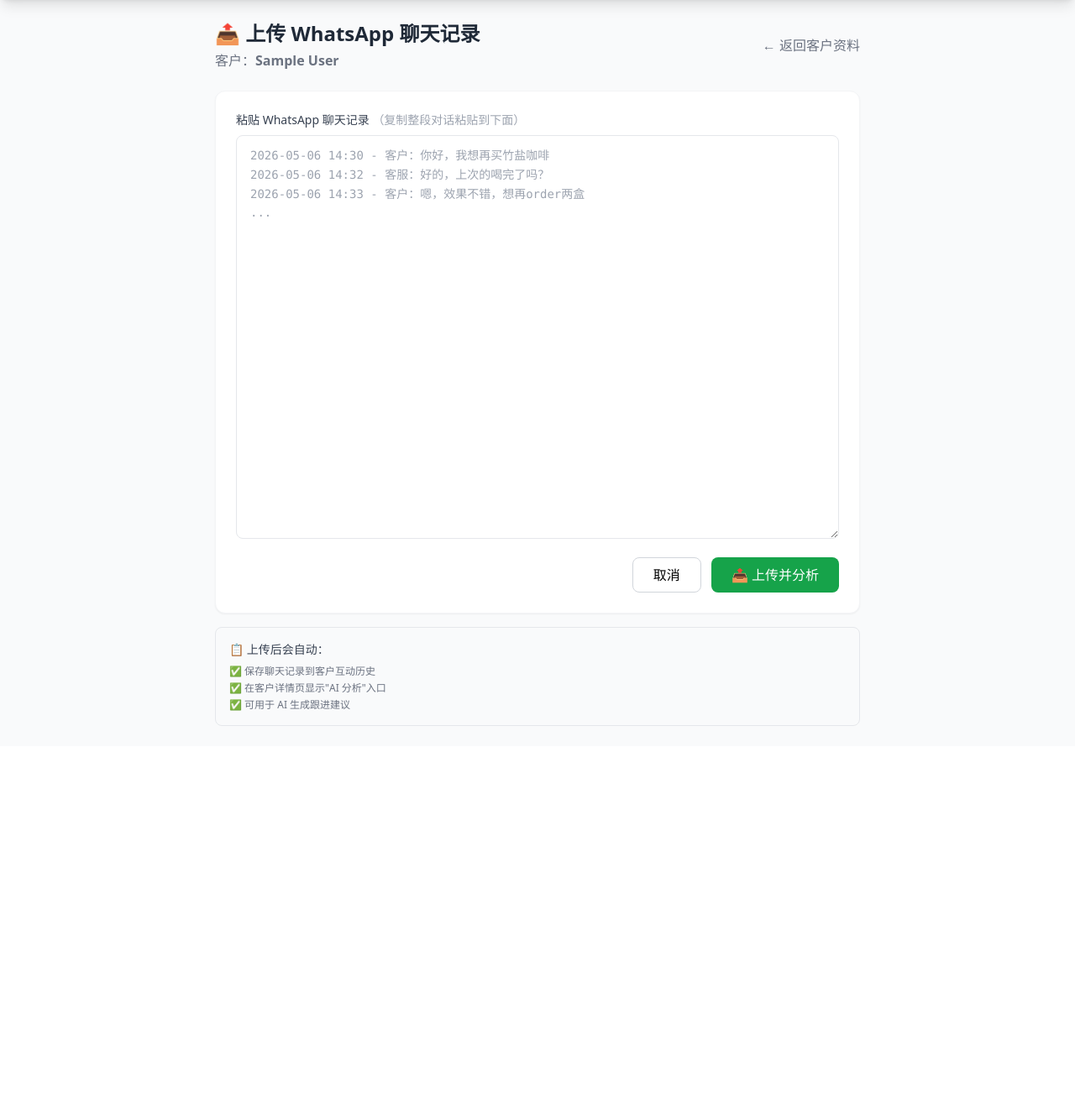
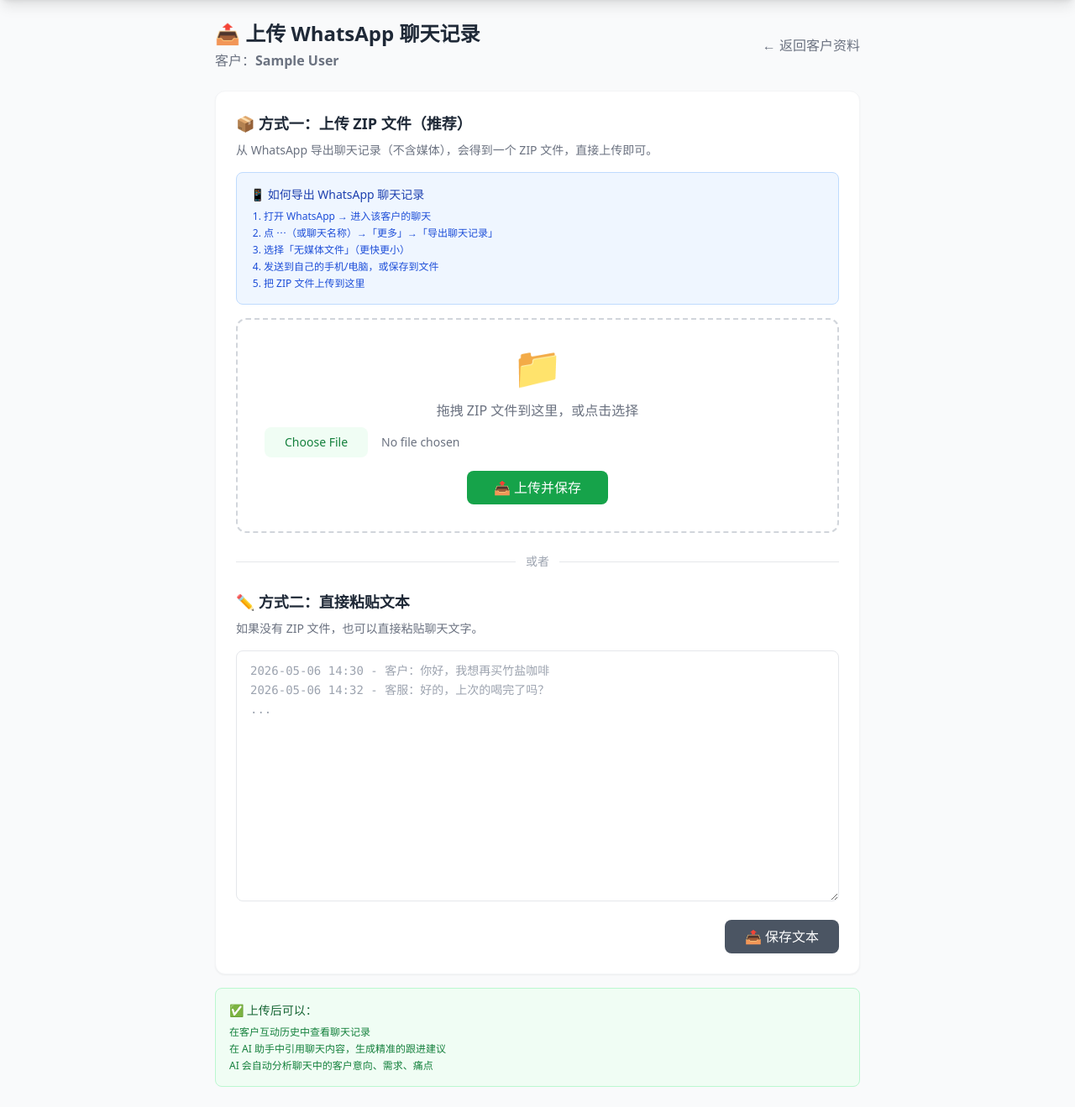
Before and after one commit to jiangyisheng9-bot/hk3-crm, a Flask app: page /customers/1/whatsapp-upload in a window 1280 px wide. Shown: the part 64-1383 px from the top of the page at 84% size. Before the commit the page ends 929 px from the top, so only its background shows below. Run offline with Flask 3, Linux system fonts and the light colour scheme; tables that the repository leaves empty hold one stand-in row (values such as "Sample post"); some libraries are stand-ins or nearby versions.

Commit message:
WhatsApp ZIP file upload support (WhatsApp export)

```diff
--- a/app.py
+++ b/app.py
@@ -10,6 +10,7 @@ from flask_sqlalchemy import SQLAlchemy
 
 app = Flask(__name__)
 app.secret_key = 'hk3-crm-secret-key-change-in-production'
+app.config['MAX_CONTENT_LENGTH'] = 50 * 1024 * 1024  # 50MB max upload
 basedir = os.path.abspath(os.path.dirname(__file__))
 app.config['SQLALCHEMY_DATABASE_URI'] = 'sqlite:///' + os.path.join(basedir, 'hk3_crm.db')
 app.config['SQLALCHEMY_TRACK_MODIFICATIONS'] = False
@@ -732,16 +733,67 @@ def customer_ai_chat(id):
 def customer_whatsapp_upload(id):
     c = Customer.query.get_or_404(id)
     if request.method == 'POST':
-        content = request.form.get('whatsapp_content', '').strip()
+        content = ''
+        filename = ''
+        file_size = 0
+
+        # 方式1：上传 ZIP 文件（WhatsApp 导出格式）
+        if 'zip_file' in request.files and request.files['zip_file'].filename:
+            f = request.files['zip_file']
+            filename = f.filename
+            file_size = len(f.read())
+            f.seek(0)
+
+            # Save to temp and extract
+            import zipfile
+            import tempfile
+            try:
+                with tempfile.NamedTemporaryFile(suffix='.zip', delete=False) as tmp:
+                    f.save(tmp.name)
+                    with zipfile.ZipFile(tmp.name, 'r') as zf:
+                        # Find the _chat.txt file (WhatsApp export format)
+                        txt_files = [n for n in zf.namelist() if n.endswith('.txt')]
+                        if txt_files:
+                            # Usually the main chat file
+                            chat_file = txt_files[0]
+                            content = zf.read(chat_file).decode('utf-8', errors='replace')
+                        else:
+                            # Try reading any readable file
+                            for name in zf.namelist():
+                                try:
+                                    content = zf.read(name).decode('utf-8', errors='replace')
+                                    if len(content) > 100:
+                                        break
+                                except:
+                                    continue
+                    os.unlink(tmp.name)
+            except Exception as e:
+                flash(f'ZIP 文件解析失败：{e}', 'warning')
+                return render_template('whatsapp_upload.html', customer=c)
+
+        # 方式2：直接粘贴文本（备用）
+        if not content:
+            content = request.form.get('whatsapp_content', '').strip()
+
         if content:
-            # Store as interaction
+            # Truncate if too long
+            if len(content) > 50000:
+                content = content[:50000] + '\n\n...（记录过长，已截断至50000字）'
+
+            # Generate summary
+            lines = content.split('\n')
+            summary = f'上传的聊天记录（{len(lines)}行, {len(content)}字）'
+            if filename:
+                summary += f' | 文件：{filename}（{file_size//1024}KB）'
+
             i = Interaction(
                 interaction_id=f'WA-{datetime.utcnow().strftime("%Y%m%d%H%M%S")}-{id}',
                 customer_id=id,
                 channel='WhatsApp Chat',
                 direction='双方',
-                content_summary=f'上传的聊天记录（{len(content)}字）',
+                content_summary=summary,
                 whatsapp_content=content,
+                attachments=filename or None,
                 intent='客户跟进',
                 handled_by='用户上传'
             )
@@ -750,9 +802,9 @@ def customer_whatsapp_upload(id):
             c.last_contact_date = datetime.utcnow()
             c.last_contact_channel = 'WhatsApp'
             db.session.commit()
-            flash('WhatsApp 聊天记录已上传！', 'success')
+            flash('WhatsApp 聊天记录已上传！可以在 AI 助手中使用。', 'success')
         else:
-            flash('请粘贴聊天内容', 'warning')
+            flash('请上传 WhatsApp 导出的 ZIP 文件或粘贴聊天内容', 'warning')
         return redirect(url_for('customer_detail', id=id))
     return render_template('whatsapp_upload.html', customer=c)
 
--- a/templates/whatsapp_upload.html
+++ b/templates/whatsapp_upload.html
@@ -10,31 +10,66 @@
         <a href="/customers/{{ customer.id }}" class="text-gray-500 hover:text-gray-700">← 返回客户资料</a>
     </div>
 
-    <form method="POST" class="bg-white rounded-xl shadow-sm p-6 border border-gray-100 space-y-4">
+    <div class="bg-white rounded-xl shadow-sm p-6 border border-gray-100 space-y-6">
+        <!-- Method 1: ZIP Upload -->
         <div>
-            <label class="block text-sm font-medium text-gray-700 mb-2">
-                粘贴 WhatsApp 聊天记录
-                <span class="text-gray-400 font-normal">（复制整段对话粘贴到下面）</span>
-            </label>
-            <textarea name="whatsapp_content" rows="20"
-                      class="w-full px-4 py-3 border rounded-lg font-mono text-sm leading-relaxed"
-                      placeholder="2026-05-06 14:30 - 客户：你好，我想再买竹盐咖啡
-2026-05-06 14:32 - 客服：好的，上次的喝完了吗？
-2026-05-06 14:33 - 客户：嗯，效果不错，想再order两盒
-..."></textarea>
+            <h2 class="text-lg font-semibold text-gray-800 mb-2">📦 方式一：上传 ZIP 文件（推荐）</h2>
+            <p class="text-sm text-gray-500 mb-4">
+                从 WhatsApp 导出聊天记录（不含媒体），会得到一个 ZIP 文件，直接上传即可。
+            </p>
+
+            <div class="bg-blue-50 border border-blue-200 rounded-lg p-4 mb-4">
+                <h3 class="text-sm font-medium text-blue-800 mb-2">📱 如何导出 WhatsApp 聊天记录</h3>
+                <ol class="text-xs text-blue-700 space-y-1 ml-4 list-decimal">
+                    <li>打开 WhatsApp → 进入该客户的聊天</li>
+                    <li>点 ⋯（或聊天名称）→「更多」→「导出聊天记录」</li>
+                    <li>选择「无媒体文件」（更快更小）</li>
+                    <li>发送到自己的手机/电脑，或保存到文件</li>
+                    <li>把 ZIP 文件上传到这里</li>
+                </ol>
+            </div>
+
+            <form method="POST" enctype="multipart/form-data" class="border-2 border-dashed border-gray-300 rounded-xl p-8 text-center hover:border-hk3-500 transition">
+                <div class="text-5xl text-gray-300 mb-4">📁</div>
+                <p class="text-gray-500 mb-2">拖拽 ZIP 文件到这里，或点击选择</p>
+                <input type="file" name="zip_file" accept=".zip"
+                       class="block w-full text-sm text-gray-500 file:mr-4 file:py-2 file:px-6 file:rounded-lg file:border-0 file:text-sm file:font-medium file:bg-hk3-50 file:text-hk3-700 hover:file:bg-hk3-100 cursor-pointer">
+                <div class="mt-4">
+                    <button type="submit" class="bg-hk3-600 text-white px-8 py-2 rounded-lg hover:bg-hk3-700 font-medium">📤 上传并保存</button>
+                </div>
+            </form>
         </div>
-        <div class="flex justify-end space-x-3">
-            <a href="/customers/{{ customer.id }}" class="px-6 py-2 border border-gray-300 rounded-lg hover:bg-gray-50">取消</a>
-            <button type="submit" class="bg-hk3-600 text-white px-6 py-2 rounded-lg hover:bg-hk3-700 font-medium">📤 上传并分析</button>
+
+        <div class="relative">
+            <div class="absolute inset-0 flex items-center">
+                <div class="w-full border-t border-gray-200"></div>
+            </div>
+            <div class="relative flex justify-center text-sm">
+                <span class="px-3 bg-white text-gray-400">或者</span>
+            </div>
         </div>
-    </form>
 
-    <div class="mt-4 bg-gray-50 rounded-lg p-4 border border-gray-200">
-        <h3 class="text-sm font-medium text-gray-700 mb-2">📋 上传后会自动：</h3>
-        <ul class="text-xs text-gray-500 space-y-1">
-            <li>✅ 保存聊天记录到客户互动历史</li>
-            <li>✅ 在客户详情页显示"AI 分析"入口</li>
-            <li>✅ 可用于 AI 生成跟进建议</li>
+        <!-- Method 2: Paste Text -->
+        <div>
+            <h2 class="text-lg font-semibold text-gray-800 mb-2">✏️ 方式二：直接粘贴文本</h2>
+            <p class="text-sm text-gray-500 mb-4">如果没有 ZIP 文件，也可以直接粘贴聊天文字。</p>
+            <form method="POST">
+                <textarea name="whatsapp_content" rows="12"
+                          class="w-full px-4 py-3 border rounded-lg font-mono text-sm leading-relaxed"
+                          placeholder="2026-05-06 14:30 - 客户：你好，我想再买竹盐咖啡&#10;2026-05-06 14:32 - 客服：好的，上次的喝完了吗？&#10;..."></textarea>
+                <div class="flex justify-end mt-4">
+                    <button type="submit" class="bg-gray-600 text-white px-6 py-2 rounded-lg hover:bg-gray-700 font-medium">📤 保存文本</button>
+                </div>
+            </form>
+        </div>
+    </div>
+
+    <div class="mt-4 bg-green-50 rounded-lg p-4 border border-green-200">
+        <h3 class="text-sm font-medium text-green-800 mb-2">✅ 上传后可以：</h3>
+        <ul class="text-xs text-green-700 space-y-1">
+            <li>在客户互动历史中查看聊天记录</li>
+            <li>在 AI 助手中引用聊天内容，生成精准的跟进建议</li>
+            <li>AI 会自动分析聊天中的客户意向、需求、痛点</li>
         </ul>
     </div>
 </div>
```
